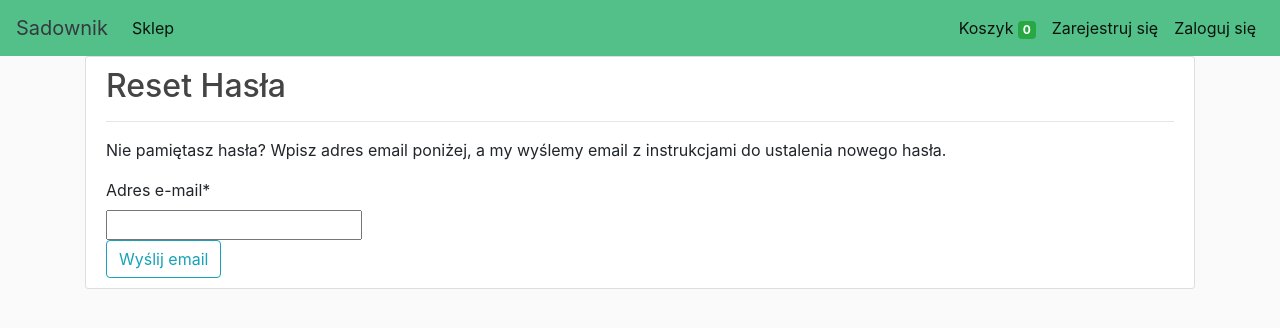
After one commit to M4RNYP0P15/Aplikacja-sadownicza, a Django app: page /password_reset in a window 1280 px wide. The commit adds this page. Shown: the top 328 px of the page. Run offline with Django 4.2, Linux system fonts and the light colour scheme; some libraries are stand-ins or nearby versions.

Commit message:
Zmiana hasła, poprawki do strony uzytkownika

```diff
--- a/requirements.txt
+++ b/requirements.txt
@@ -1,4 +1,9 @@
 asgiref==3.5.2
 Django==4.1.3
+django-crispy-forms==1.14.0
+django-recaptcha==3.0.0
+django-widget-tweaks==1.4.12
 Pillow==9.3.0
+psycopg2==2.9.5
+psycopg2-binary==2.9.5
 sqlparse==0.4.3
--- a/store/backend.py
+++ b/store/backend.py
@@ -9,12 +9,12 @@ User_Model = get_user_model()
 class EmailBackend(ModelBackend):
     def authenticate(self, request, username=None, password= None, **kwargs):
         try:
-            user = User_Model.objects.get(Q(username_iexact=username)|Q(email_iexact=username))
+            user = User_Model.objects.get(Q(username__iexact=username)|Q(email__iexact=username))
         except User_Model.DoesNotExist:
             User_Model().set_password(password)
             return
         except User_Model.MultipleObjectsReturned:
-            user = User_Model.objects.filter(Q(username_iexact=username) | Q(email_iexact=username)).order_by('id').first()
+            user = User_Model.objects.filter(Q(username__iexact=username) | Q(email__iexact=username)).order_by('id').first()
 
         if user.check_password(password) and self.user_can_authenticate(user):
             return user
--- a/store/forms.py
+++ b/store/forms.py
@@ -1,7 +1,46 @@
 from django import forms
 from django.contrib.auth.models import User
 from .models import category, customer, orders, product
-from django.contrib.auth.forms import AuthenticationForm
+from django.contrib.auth.forms import AuthenticationForm, SetPasswordForm, PasswordChangeForm, PasswordResetForm
+from django.contrib.auth import get_user_model
+
+from captcha.fields import ReCaptchaField
+from captcha.widgets import ReCaptchaV2Checkbox
+
+
+class UserLoginForm(AuthenticationForm):
+    def __init__(self, *args, **kwargs):
+        super(UserLoginForm, self).__init__(*args, **kwargs)
+
+    username = forms.CharField(widget=forms.TextInput(
+        attrs={'class': 'form-control', 'placeholder': 'Nazwa użytkownika/Email'}),
+        label="Nazwa użytkownika lub Email")
+
+    password = forms.CharField(
+        widget=forms.PasswordInput(
+        attrs={'class': 'form-control', 'placeholder': 'Hasło'}),
+        label="Hasło")
+
+    captcha = ReCaptchaField(widget=ReCaptchaV2Checkbox())
+
+class UserUpdateForm(forms.ModelForm):
+    email = forms.EmailField()
+
+    class Meta:
+        model = get_user_model()
+        fields = ['first_name', 'last_name', 'email']
+
+
+class SetPasswordForm(SetPasswordForm):
+    class Meta:
+        model = get_user_model()
+        fields = ['new_password1', 'new_password2']
+
+class PasswordResetForm(PasswordResetForm):
+    def __init__(self, *args, **kwargs):
+        super(PasswordResetForm, self).__init__(*args, **kwargs)
+
+    captcha = ReCaptchaField(widget=ReCaptchaV2Checkbox())
 
 class CustomerUserForm(forms.ModelForm):
     class Meta:
--- a/store/static/main/main.css
+++ b/store/static/main/main.css
@@ -1,11 +1,191 @@
-nav{
-    background-color: green;
-}
-.one-edge-shadow {
-    box-shadow: 0 8px 2px -5px rgb(246, 245, 245);
-}
-.display-8{
-    font-weight: 200;
-    font-size: 30px;
-    font-colour: $teal-200;
-}
+:root {
+    --footercolor: #003F72;
+    --navbarcolor: #53c089;
+    --btncolor: #003F72;
+    --socialcolor: #003F72;
+    --brightText: #ffffff;
+  }
+
+  .btncolor {
+    background-color: var(--btncolor) !important;
+    color: var(--brightText) !important;
+  }
+
+  .btncolor:hover, .btn-danger:hover{
+    color: var(--brightText) !important;
+    background-color: rgba(0, 0, 0, 0.5) !important;
+  }
+
+  .navbar {
+    background-color: var(--navbarcolor);
+  }
+
+  .footer-color {
+    background-color: var(--footercolor);
+  }
+
+  body {
+    background: #fafafa;
+  }
+
+  h1, h2, h3, h4, h5, h6 {
+    color: #444444;
+  }
+
+  .site-header .navbar-nav .nav-link {
+    color: var(--brightText);
+  }
+
+  .site-header .navbar-nav .nav-link:hover {
+    color: #ffffff;
+    background-color: rgba(0, 0, 0, 0.1);
+    border-radius: 10%;
+  }
+
+  .site-header .navbar-nav .nav-link.active {
+    font-weight: 500;
+  }
+
+  .content-section {
+    background: #ffffff;
+    padding: 10px 20px;
+    border: 1px solid #dddddd;
+    border-radius: 3px;
+    margin-bottom: 20px;
+  }
+
+  .article-title {
+    color: #444444;
+  }
+
+  a.article-title:hover {
+    color: #428bca;
+    text-decoration: none;
+  }
+
+  .article-content {
+    white-space: pre-line;
+  }
+
+  .article-img {
+    height: 65px;
+    width: 65px;
+    margin-right: 16px;
+  }
+
+  .article-metadata {
+    padding-bottom: 1px;
+    margin-bottom: 4px;
+    border-bottom: 1px solid #e3e3e3
+  }
+
+  .article-metadata a:hover {
+    color: #333;
+    text-decoration: none;
+  }
+
+  .article-svg {
+    width: 25px;
+    height: 25px;
+    vertical-align: middle;
+  }
+
+  .row.display-flex {
+    display: flex;
+    flex-wrap: wrap;
+  }
+  .row.display-flex > [class*='col-'] {
+    flex-grow: 1;
+  }
+  .box {
+      border:1px #666 solid;
+      height: 95%;
+  }
+
+  .customhover {
+      background: #fff;
+      box-shadow: 0 6px 10px rgba(0,0,0,.08), 0 0 6px rgba(0,0,0,.05);
+      transition: .3s transform cubic-bezier(.155,1.105,.295,1.12),.3s box-shadow,.3s -webkit-transform cubic-bezier(.155,1.105,.295,1.12);
+      cursor: pointer;
+  }
+
+  .customhover:hover {
+      transform: scale(1.02);
+      box-shadow: 0 10px 20px rgba(0,0,0,.12), 0 4px 8px rgba(0,0,0,.06);
+  }
+
+  @media screen and (min-width: 600px){
+    .mobiledevice{
+        padding-left: 10px;
+        padding-right: 10px;
+    }
+  }
+  @media screen and (max-width: 600px){
+    .mobiledevice{
+        padding-left: 1px;
+        padding-right: 1px;
+    }
+  }
+
+  .title-style {
+      font-family: fell, Georgia, Cambria, 'Times New Roman', Times, serif !important;
+  }
+  .subtitle-style {
+    font-family: sohne, 'Helvetica Neue', Helvetica, Arial, sans-serif !important;
+    color: rgba(117, 117, 117, 1) !important;
+  }
+
+  /* Small devices (landscape phones, 544px and up) */
+  @media (max-width: 544px) {
+      p, a, pre, code {font-size:20px !important;} /*1rem = 16px*/
+  }
+
+  .errorlist {
+      list-style: None;
+  }
+
+  .article-style h1, h3 {
+    font-weight: bold;
+    border-bottom: 1px solid rgba(0,0,0,.1);
+    letter-spacing: 0;
+    font-family: sohne, "Helvetica Neue", Helvetica, Arial, sans-serif;
+    font-style: normal;
+    margin-top: 1.0em;
+    margin-bottom: 0.2em;
+    line-height: 36px !important;
+    font-size: 30px !important;
+  }
+
+  .article-style h2, h4 {
+    font-weight: bold;
+    letter-spacing: 0;
+    font-family: sohne, "Helvetica Neue", Helvetica, Arial, sans-serif;
+    font-style: normal;
+    line-height: 28px !important;
+    font-size: 22px !important;
+  }
+
+  .aspect-ratio-box {
+    position: relative;
+  }
+
+  .aspect-ratio-box::after{
+    display: block;
+    content: '';
+    /* 16:9 aspect ratio, 9 / 16 * 100% = 56.25% */
+    padding-bottom: 56.25%;
+  }
+
+  .aspect-ratio-box img {
+    position: absolute;
+    left: 0;
+    right: 0;
+    width: 100%;
+    height: 100%;
+  }
+
+  .profile-image {
+    width: 125px;
+    height: 125px;
+    padding: 5px;
+  }
--- a/store/templates/base.html
+++ b/store/templates/base.html
@@ -8,8 +8,10 @@
   <meta name="viewport" content="width=device-width, initial-scale=1, shrink-to-fit=no">
 
   <link rel="icon" href="{% static 'images/favicon1.png' %}">
-  <!-- Bootstrap CSS -->
-  <link rel="stylesheet" href="https://maxcdn.bootstrapcdn.com/bootstrap/4.0.0/css/bootstrap.min.css" integrity="sha384-Gn5384xqQ1aoWXA+058RXPxPg6fy4IWvTNh0E263XmFcJlSAwiGgFAW/dAiS6JXm" crossorigin="anonymous">
+
+  <!-- <link rel="stylesheet" href="https://maxcdn.bootstrapcdn.com/bootstrap/4.0.0/css/bootstrap.min.css" integrity="sha384-Gn5384xqQ1aoWXA+058RXPxPg6fy4IWvTNh0E263XmFcJlSAwiGgFAW/dAiS6JXm" crossorigin="anonymous"> -->
+  <link rel="stylesheet" href="https://cdn.jsdelivr.net/npm/bootstrap@4.6.0/dist/css/bootstrap.min.css"
+          integrity="sha384-B0vP5xmATw1+K9KRQjQERJvTumQW0nPEzvF6L/Z6nronJ3oUOFUFpCjEUQouq2+l" crossorigin="anonymous">
   <link rel="stylesheet" href="https://use.fontawesome.com/releases/v5.7.0/css/all.css" integrity="sha384-lZN37f5QGtY3VHgisS14W3ExzMWZxybE1SJSEsQp9S+oqd12jhcu+A56Ebc1zFSJ" crossorigin="anonymous">
 
   <link rel="stylesheet" type="text/css" href="{% static 'main/main.css' %}">
@@ -17,8 +19,6 @@
 </head>
 
 <body>
-  <!-- navbar -->
-
 <nav class="one-edge-shadow
   navbar navbar-light
   sticky-top navbar
@@ -46,7 +46,9 @@
         </li>
 
         {% if user.is_authenticated %}
-
+        <li class="nav-item active ">
+          <a class="nav-item nav-link" href="{% url 'store:profile' user.username %}">{{user.username}} <i class="fas fa-user"></i></a>
+        </li>
         <li class="nav-item active ">
           <a class="nav-link" href="/orders">Zamówienia<span class="sr-only">(current)</span></a>
         </li>
@@ -75,6 +77,7 @@
         {% endblock %}
         </div>
     </div>
+  </main>
   <!-- Optional JavaScript -->
   <!-- jQuery first, then Popper.js, then Bootstrap JS -->
   <script src="https://code.jquery.com/jquery-3.2.1.slim.min.js" integrity="sha384-KJ3o2DKtIkvYIK3UENzmM7KCkRr/rE9/Qpg6aAZGJwFDMVNA/GpGFF93hXpG5KkN" crossorigin="anonymous"></script>
--- a/store/templates/cart.html
+++ b/store/templates/cart.html
@@ -1,5 +1,4 @@
 {% extends 'base.html' %}
-
 
 {% block content %}
 {% load cart %}
--- /dev/null
+++ b/store/templates/password/password_reset.html
@@ -0,0 +1,13 @@
+{% extends "base.html" %}
+{% load crispy_forms_tags %}
+{% block content %}
+	<div class="content-section">
+  	 	<h2>Reset Hasła</h2><hr>
+		<p>Nie pamiętasz hasła? Wpisz adres email poniżej, a my wyślemy email z instrukcjami do ustalenia nowego hasła.</p>
+        <form method="POST">
+            {% csrf_token %}
+            {{ form|crispy }}
+            <button class="btn btn-outline-info" type="submit">Wyślij email</button>
+        </form>
+  	</div>
+{% endblock %}
--- a/store/urls.py
+++ b/store/urls.py
@@ -8,14 +8,17 @@ from .views.login import afterlogin_view, custom_login, custom_logout
 from .views.cart import Cart
 from .views.checkout import CheckOut
 from .views.orders import OrderView
+from .views.password_back import password_change, password_reset_request, passwordResetConfirm
 from .middleware.auth import auth_middleware
 # from django.contrib.auth.views import LogoutView, LoginView
+from .views.profile import profile
 from .views.admin_dashboard import admin_dashboard_view, admin_add_product_view, admin_products_view, admin_view_booking_view, view_customer_view, delete_order_view, update_order_view, delete_product_view, update_product_view, delete_customer_view, update_customer_view
 app_name = "store"
 
 urlpatterns = [
     path('', Index.as_view(), name='homepage'),
     path('store', store, name='store'),
+
 
     # path('signup', Signup.as_view(), name='signup'),
     path('signup', customer_signup_view),
@@ -24,7 +27,12 @@ urlpatterns = [
     path('logged', afterlogin_view, name='afterlogin'),
     # path('logout', LogoutView.as_view(template_name='logout.html'),name='logout'),
     path('logout', custom_logout, name='logout'),
-    # path('logout', logout, name='logout'),
+    path('profile/<username>', profile, name='profile'),
+
+    path("password_change", password_change, name="password_change"),
+    path("password_reset", password_reset_request, name="password_reset"),
+    path('reset/<uidb64>/<token>', passwordResetConfirm, name='password_reset_confirm'),
+
     # path('customer-home', views.customer_home_view,name='customer-home'),
 
     path('admin-dashboard', admin_dashboard_view,name='admin-dashboard'),
--- /dev/null
+++ b/store/views/password_back.py
@@ -0,0 +1,79 @@
+from django.shortcuts import render, redirect
+from ..forms import SetPasswordForm, PasswordResetForm
+from django.contrib.auth.decorators import login_required
+from django.contrib import messages
+from django.db.models.query_utils import Q
+from django.contrib.auth import get_user_model
+from django.core.mail import EmailMessage, send_mail
+from django.template.loader import render_to_string
+from django.utils.http import urlsafe_base64_decode, urlsafe_base64_encode
+from django.utils.encoding import force_bytes, force_str
+from django.contrib.sites.shortcuts import get_current_site
+from ..tokens import account_activation_token
+
+
+@login_required
+def password_change(request):
+    user = request.user
+    if request.method == 'POST':
+        form = SetPasswordForm(user, request.POST)
+        if form.is_valid():
+            form.save()
+            messages.success(request, "Hasło zostało zmienione")
+            return redirect('login')
+        else:
+            for error in list(form.errors.values()):
+                messages.error(request, error)
+    form = SetPasswordForm(user)
+    return render(request, 'password/password_reset_confirm.html', {'form': form})
+
+def password_reset_request(request):
+    if request.user.is_authenticated:
+        return redirect('store:homepage')
+
+    if request.method == 'POST':
+        form = PasswordResetForm(request.POST)
+        if form.is_valid():
+            user_email = form.cleaned_data['email']
+            associated_user = get_user_model().objects.filter(Q(email=user_email)).first()
+            if associated_user:
+                subject = "Prośba o zmianę hasła"
+                message = render_to_string("password/template_reset_password.html", {
+                    'user': associated_user,
+                    'domain': get_current_site(request).domain,
+                    'uid': urlsafe_base64_encode(force_bytes(associated_user.pk)),
+                    'token': account_activation_token.make_token(associated_user),
+                    "protocol": 'https' if request.is_secure() else 'http'
+                })
+                email = EmailMessage(subject, message, to=[associated_user.email])
+                if email.send():
+                    messages.success(request,
+                        """
+                        <h2>Wysłano prośbę o zmianę hasła</h2><hr>
+                        <p>
+                            Wysłaliśmy Ci instrukcje dotyczące ustawienia hasła, jeśli konto istnieje na podany przez Ciebie adres e-mail.
+                            Wkrótce powinieneś go otrzymać.<br>Jeśli nie otrzymałes maila, upewnij się że wprowadziłeś poprawny adres email,
+                            i sprawdź folder spam.
+                        </p>
+                        """
+                    )
+                else:
+                    messages.error(request, "Napotkano problem podczas wysyłania wiadomości, <b>PROBLEM SERWERA</b>")
+
+            return redirect('store:homepage')
+
+        for key, error in list(form.errors.items()):
+            if key == 'captcha' and error[0] == 'To pole jest wymagane.':
+                messages.error(request, "Musisz wykonać test reCAPTCHA.")
+                continue
+
+
+    form = PasswordResetForm()
+    return render(
+        request=request,
+        template_name="password/password_reset.html",
+        context={"form": form}
+        )
+
+def passwordResetConfirm(request, uidb64, token):
+    return redirect("store:homepage")
```
Also changed, not shown: projekt_sadownik/settings.py (+6 -2 lines), store/templates/login.html (+5 -5 lines), store/templates/password/password_reset_confirm.html (added, +13 -0 lines), store/templates/password/template_reset_password.html (added, +15 -0 lines), store/templates/profile.html (added, +44 -0 lines), store/tokens.py (added, +9 -0 lines), store/views/login.py (+10 -4 lines), store/views/profile.py (added, +24 -0 lines).
